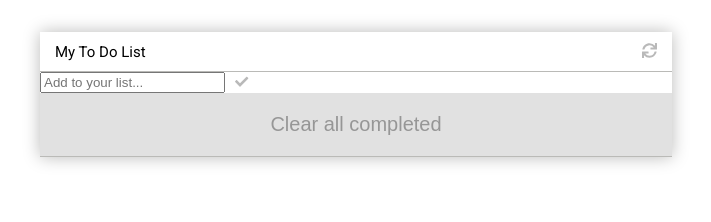
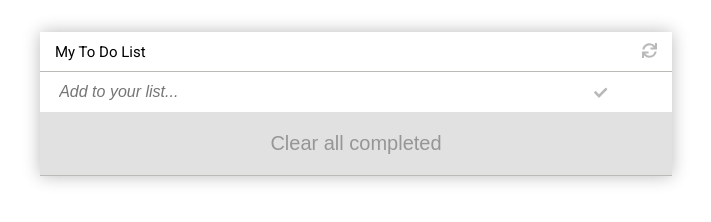
Before and after one commit to fortuneonyeka/jsToDoList, a website built with webpack: page src/index.html in a window 1280 px wide. Shown: the whole page, without its empty margins (284-995 px from the left). Built offline with nearby package versions, Linux system fonts and the light colour scheme.

Commit message:
update todoinput styling

```diff
--- a/src/style.css
+++ b/src/style.css
@@ -62,13 +62,13 @@ i { pointer-events: none; }
   border-bottom: var(--bottom-line);
 }
 
-#to-do-input,
+.to_do_input,
 .edit-input {
   border: 0;
   padding: 0.7em 1.2em;
   outline: 0;
   font-style: italic;
-  font-size: 14px;
+  font-size: 16px;
   width: 80%;
 }
 
```
